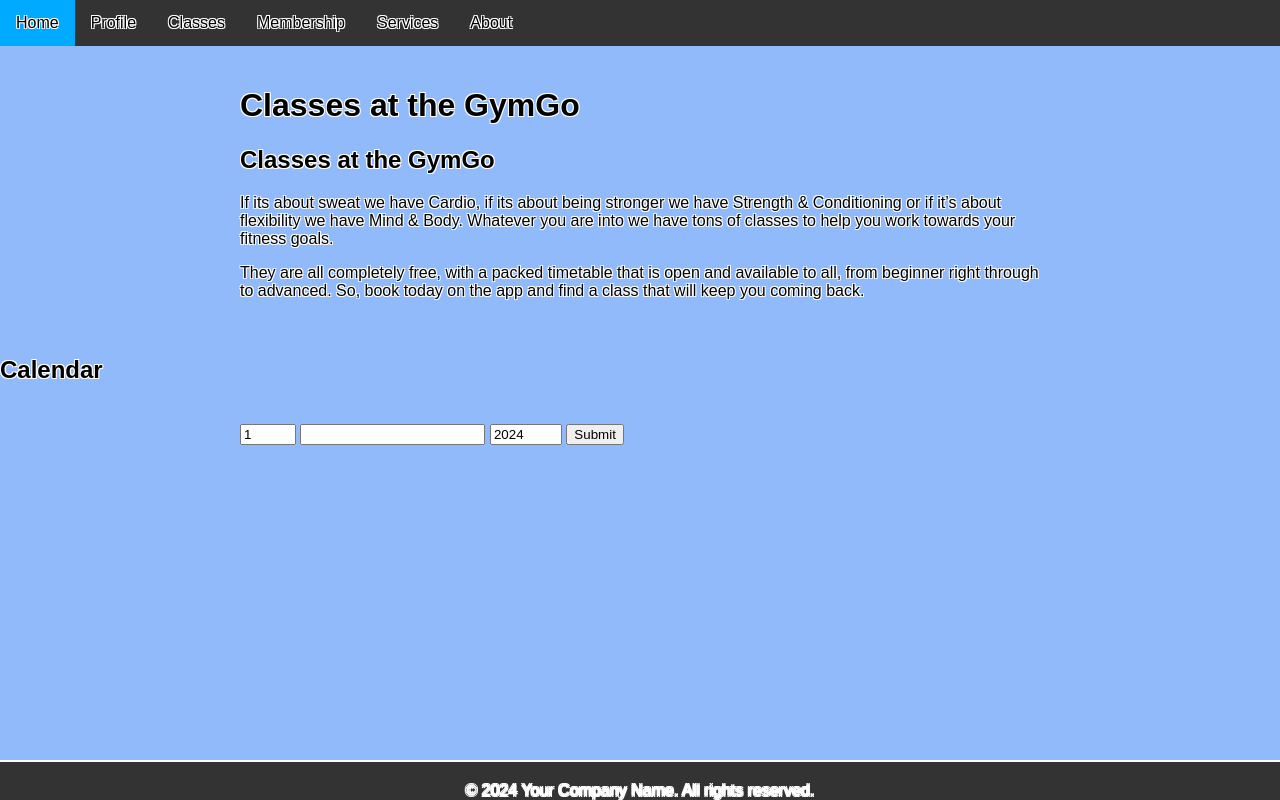
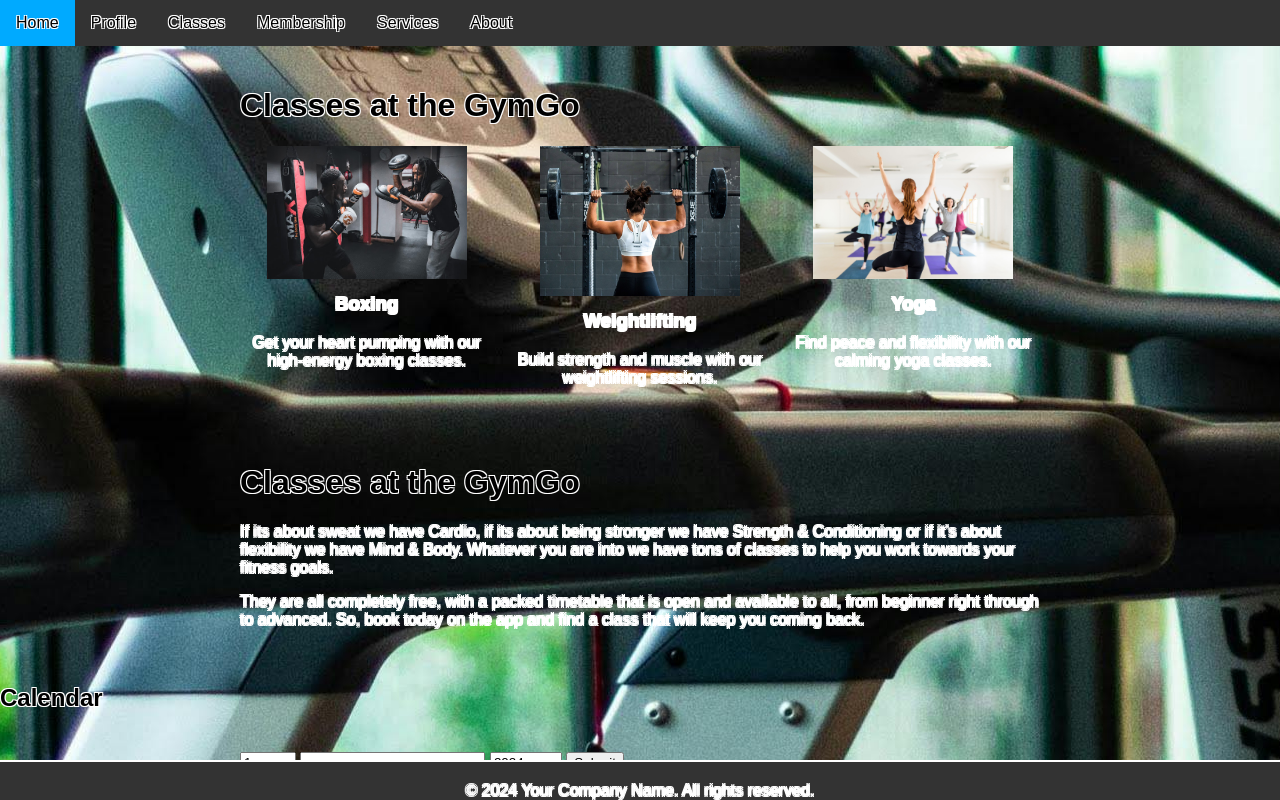
Before and after one commit to Gooz95/Python-2024, a Flask app: page /classes/ in a window 1280 px wide. Run offline with Flask 3, Linux system fonts and the light colour scheme; some libraries are stand-ins or nearby versions.

Commit message:
Added images and grid to class page

```diff
--- a/static/classes.css
+++ b/static/classes.css
@@ -1 +1,29 @@
 /* only add classes page specific css here */
+body {
+    background-image: url('images/gym-bg.jpg');
+    background-size: 100% cover; /* Set background image to cover the entire body */
+    background-position: center;
+    background-repeat: no-repeat;
+}
+
+
+.class-grid {
+    display: grid;
+    grid-template-columns: repeat(3, 1fr); /* Three columns with equal width */
+    grid-gap: 20px; /* Spacing between grid items */
+}
+
+.class {
+    text-align: center;
+}
+
+.class img {
+    width: 100%;
+    max-width: 200px; /* Limit the width of the image */
+    height: auto;
+}
+
+.class h3, p {
+    margin-top: 10px; /* Add space above the heading */
+    color: #ffffff; /* Set the color of the heading */
+}
--- a/static/membership.css
+++ b/static/membership.css
@@ -0,0 +1,6 @@
+body {
+    background-image: url('images/gym-bg.jpg');
+    background-size: 100% cover; /* Set background image to cover the entire body */
+    background-position: center;
+    background-repeat: no-repeat;
+}
--- a/static/profile.css
+++ b/static/profile.css
@@ -1 +1,7 @@
 /* only add profile page specific css here */
+body {
+    background-image: url('images/gym-bg.jpg');
+    background-size: 100% cover; /* Set background image to cover the entire body */
+    background-position: center;
+    background-repeat: no-repeat;
+}
--- a/static/services.css
+++ b/static/services.css
@@ -1 +1,7 @@
 /* only add services page specific css here */
+body {
+    background-image: url('images/gym-bg.jpg');
+    background-size: 100% cover; /* Set background image to cover the entire body */
+    background-position: center;
+    background-repeat: no-repeat;
+}
--- a/templates/classes.html
+++ b/templates/classes.html
@@ -26,9 +26,31 @@
 <!-- Show what classes are available here and brief description
 class scheduling, adding classes, class registration, an scheduling -->
     <!-- Placeholder for available gym classes -->
+
     <div class="container">
         <h1>Classes at the GymGo</h1>
-        <h2>Classes at the GymGo</h2>
+        <div class="class-grid">
+            <div class="class">
+                <img src="/static/images/boxing.jpg" alt="Boxing">
+                <h3>Boxing</h3>
+                <p>Get your heart pumping with our high-energy boxing classes.</p>
+            </div>
+            <div class="class">
+                <img src="/static/images/weightlifting.jpg" alt="Weightlifting">
+                <h3>Weightlifting</h3>
+                <p>Build strength and muscle with our weightlifting sessions.</p>
+            </div>
+            <div class="class">
+                <img src="/static/images/yoga.jpg" alt="Yoga">
+                <h3>Yoga</h3>
+                <p>Find peace and flexibility with our calming yoga classes.</p>
+            </div>
+        </div>
+    </div>
+
+
+    <div class="container">
+        <h1>Classes at the GymGo</h1>
         <p>If its about sweat we have Cardio, if its about being stronger we have Strength & Conditioning or if it’s about flexibility we have Mind & Body. Whatever you are into we have tons of classes to help you work towards your fitness goals.</p>
         <p>They are all completely free, with a packed timetable that is open and available to all, from beginner right through to advanced. So, book today on the app and find a class that will keep you coming back.</p>
     </div>
```
Also changed, not shown: static/about.css (+7 -1 lines), templates/about.html (+9 -6 lines), static/images/boxing.jpg (added), static/images/weightlifting.jpg (added), static/images/yoga.jpg (added).
